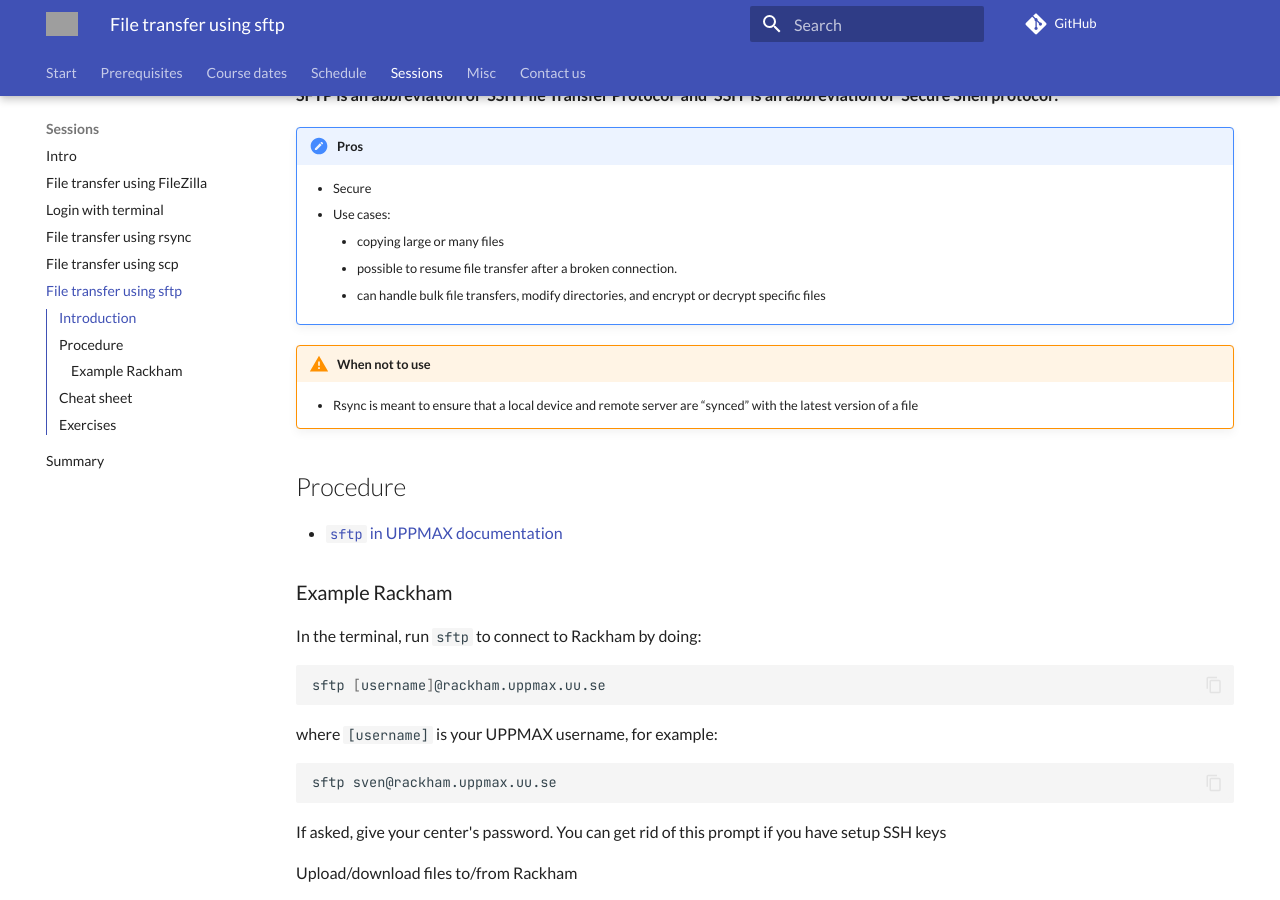
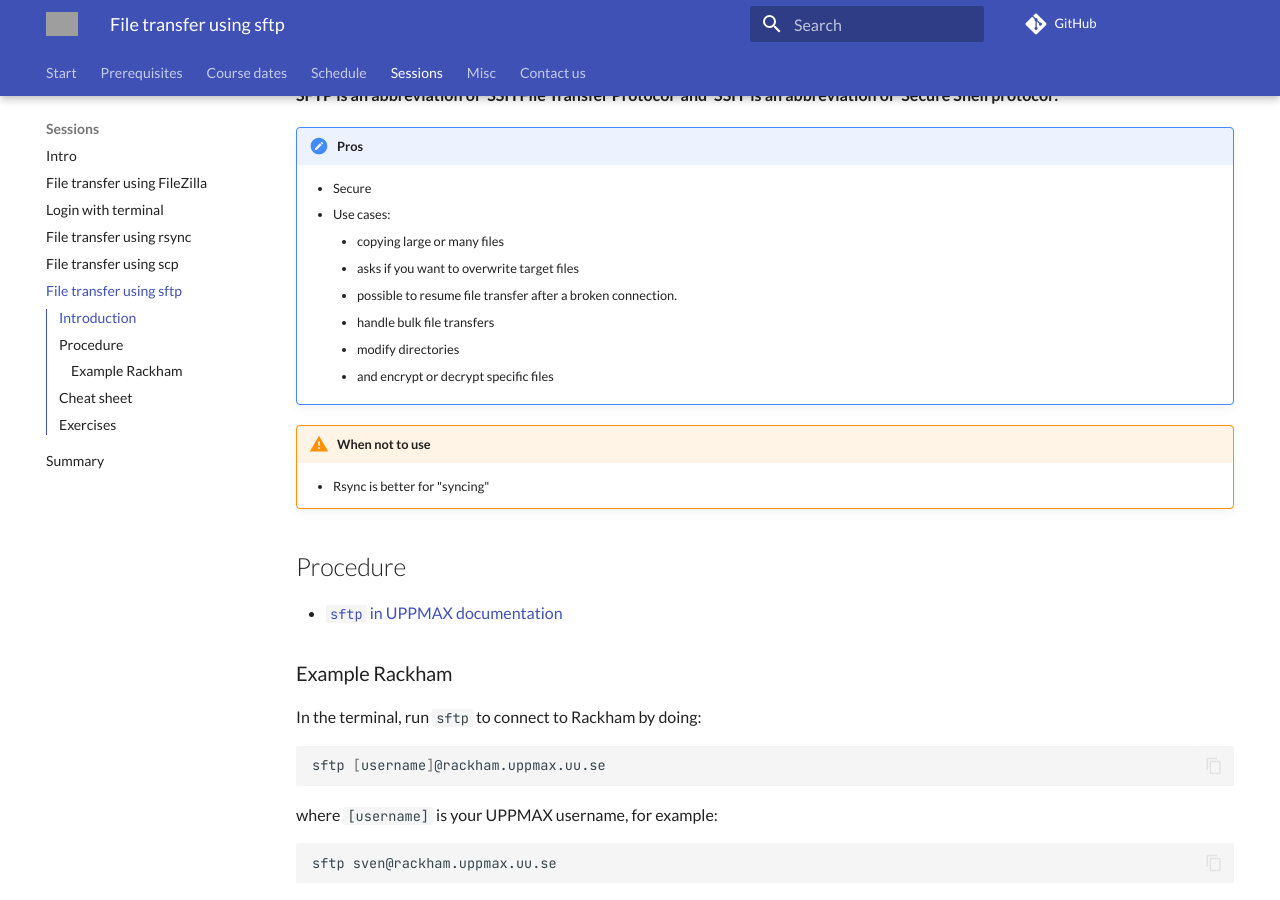
Before and after one commit to UPPMAX/naiss_file_transfer_course, an MkDocs documentation site: the page built from docs/sessions/sftp/README.md, in a window 1280 px wide and 900 px high, scrolled down 447 px. Built offline with MkDocs 1.6.1 and Material for MkDocs 9.7.7, drawn with Linux system fonts in a browser that asks for light colours; comment, search, counter and statistics services are not loaded; grey boxes are pictures that could not be loaded.

Commit message:
README.md fixes

```diff
--- a/docs/sessions/sftp/README.md
+++ b/docs/sessions/sftp/README.md
@@ -40,12 +40,15 @@ tags:
     - Secure
     - Use cases:
         - copying large or many files
+        - asks if you want to overwrite target files
         - possible to resume file transfer after a broken connection.
-        - can handle bulk file transfers, modify directories, and encrypt or decrypt specific files
+        - handle bulk file transfers
+        - modify directories
+        - and encrypt or decrypt specific files
 
 !!! warning "When not to use"
 
-    - Rsync is meant to ensure that a local device and remote server are “synced” with the latest version of a file
+    - Rsync is better for "syncing"
 
 ## Procedure
 
```
